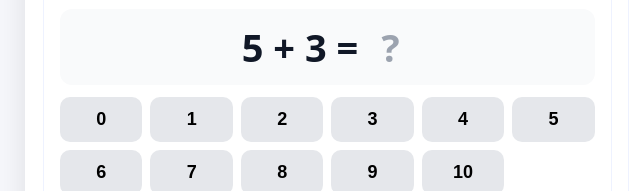
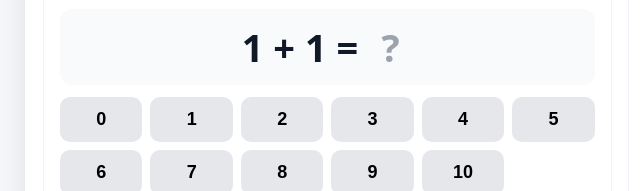
Before and after one commit to flaviovmix/MATEMATICA, a plain HTML site: page index.html in a window 1280 px wide. Shown: the part 395-586 px from the top of the page, 115-755 px from the left. Drawn offline with Linux system fonts and the light colour scheme.

Commit message:
Add files via upload

```diff
--- a/index.html
+++ b/index.html
@@ -13,22 +13,42 @@
       "jogo": "Adição e Subtração",
       "versao": 1,
       "contas": [
-        { "id": 1, "nivel": 1, "operacao": "+", "a": 5, "b": 3 },
-        { "id": 2, "nivel": 1, "operacao": "+", "a": 4, "b": 1 },
-        { "id": 3, "nivel": 1, "operacao": "-", "a": 6, "b": 2 },
-        { "id": 4, "nivel": 1, "operacao": "+", "a": 3, "b": 2 },
-        { "id": 5, "nivel": 1, "operacao": "-", "a": 8, "b": 5 },
-        { "id": 6, "nivel": 2, "operacao": "+", "a": 7, "b": 2 },
-        { "id": 7, "nivel": 2, "operacao": "-", "a": 9, "b": 4 },
-        { "id": 8, "nivel": 2, "operacao": "+", "a": 6, "b": 3 },
-        { "id": 9, "nivel": 2, "operacao": "-", "a": 10, "b": 4 },
-        { "id": 10, "nivel": 2, "operacao": "+", "a": 5, "b": 4 },
-        { "id": 11, "nivel": 3, "operacao": "+", "a": 8, "b": 2 },
-        { "id": 12, "nivel": 3, "operacao": "-", "a": 10, "b": 5 },
-        { "id": 13, "nivel": 3, "operacao": "+", "a": 1, "b": 9 },
-        { "id": 14, "nivel": 3, "operacao": "-", "a": 7, "b": 1 },
-        { "id": 15, "nivel": 3, "operacao": "+", "a": 2, "b": 6 }
-      ]
+        { "id": 1,  "nivel": 1, "operacao": "+", "a": 1, "b": 1 },
+        { "id": 2,  "nivel": 1, "operacao": "-", "a": 3, "b": 1 },
+        { "id": 3,  "nivel": 1, "operacao": "+", "a": 2, "b": 2 },
+        { "id": 4,  "nivel": 1, "operacao": "-", "a": 4, "b": 2 },
+        { "id": 5,  "nivel": 1, "operacao": "+", "a": 3, "b": 1 },
+
+        { "id": 6,  "nivel": 2, "operacao": "-", "a": 5, "b": 2 },
+        { "id": 7,  "nivel": 2, "operacao": "+", "a": 4, "b": 3 },
+        { "id": 8,  "nivel": 2, "operacao": "-", "a": 6, "b": 3 },
+        { "id": 9,  "nivel": 2, "operacao": "+", "a": 5, "b": 2 },
+        { "id": 10, "nivel": 2, "operacao": "-", "a": 7, "b": 4 },
+
+        { "id": 11, "nivel": 3, "operacao": "+", "a": 6, "b": 3 },
+        { "id": 12, "nivel": 3, "operacao": "-", "a": 8, "b": 5 },
+        { "id": 13, "nivel": 3, "operacao": "+", "a": 7, "b": 2 },
+        { "id": 14, "nivel": 3, "operacao": "-", "a": 9, "b": 3 },
+        { "id": 15, "nivel": 3, "operacao": "+", "a": 8, "b": 1 },
+
+        { "id": 16, "nivel": 4, "operacao": "-", "a": 10, "b": 4 },
+        { "id": 17, "nivel": 4, "operacao": "+", "a": 9, "b": 1 },
+        { "id": 18, "nivel": 4, "operacao": "-", "a": 8, "b": 2 },
+        { "id": 19, "nivel": 4, "operacao": "+", "a": 6, "b": 4 },
+        { "id": 20, "nivel": 4, "operacao": "-", "a": 9, "b": 5 },
+
+        { "id": 21, "nivel": 5, "operacao": "+", "a": 8, "b": 2 },
+        { "id": 22, "nivel": 5, "operacao": "-", "a": 10, "b": 6 },
+        { "id": 23, "nivel": 5, "operacao": "+", "a": 7, "b": 3 },
+        { "id": 24, "nivel": 5, "operacao": "-", "a": 9, "b": 4 },
+        { "id": 25, "nivel": 5, "operacao": "+", "a": 6, "b": 4 },
+
+        { "id": 26, "nivel": 6, "operacao": "-", "a": 10, "b": 5 },
+        { "id": 27, "nivel": 6, "operacao": "+", "a": 9, "b": 1 },
+        { "id": 28, "nivel": 6, "operacao": "-", "a": 8, "b": 3 },
+        { "id": 29, "nivel": 6, "operacao": "+", "a": 7, "b": 2 },
+        { "id": 30, "nivel": 6, "operacao": "-", "a": 10, "b": 4 }
+        ]
     };
   </script>
 </head>
--- a/script.js
+++ b/script.js
@@ -96,6 +96,10 @@ async function checkAnswer(value) {
     hits++;
     elMsg.textContent = "Acertou! 🎉";
     setBuddy("acertou", "Incrível!", "Você domina tudo!");
+
+    // ✅ roda a animação mesmo acertando
+    await wait(400);     // opcional: dá tempo de ver o "Acertou!"
+    await showHint();    // chama a animação das bolinhas
   } else {
     miss++;
     elMsg.textContent = "Ops! Vamos ver?";
```
